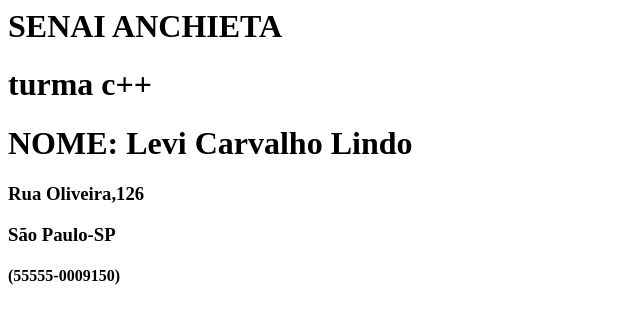
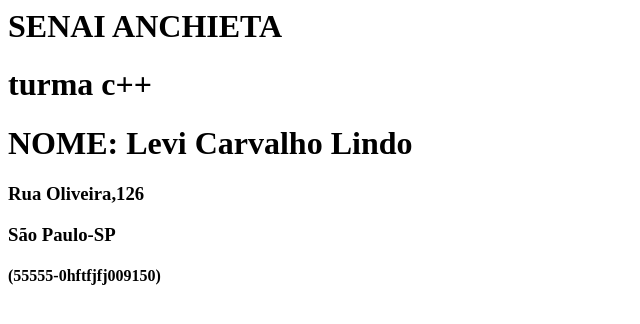
Before and after one commit to Leviiazzetta/turmac, a plain HTML site: page index.html in a window 1280 px wide. Shown: the full height of the page, 0-640 px from the left. Drawn offline with Linux system fonts and the light colour scheme.

Commit message:
fgsfdgsfg

```diff
--- a/index.html
+++ b/index.html
@@ -8,6 +8,6 @@
 <h1>NOME: Levi Carvalho Lindo</h1>
 <h3>Rua Oliveira,126</h3>
 <h3>São Paulo-SP</h3>
-<h4>(55555-0009150)<h4/>
+<h4>(55555-0hftfjfj009150)<h4/>
 </body>
 </html>
```
